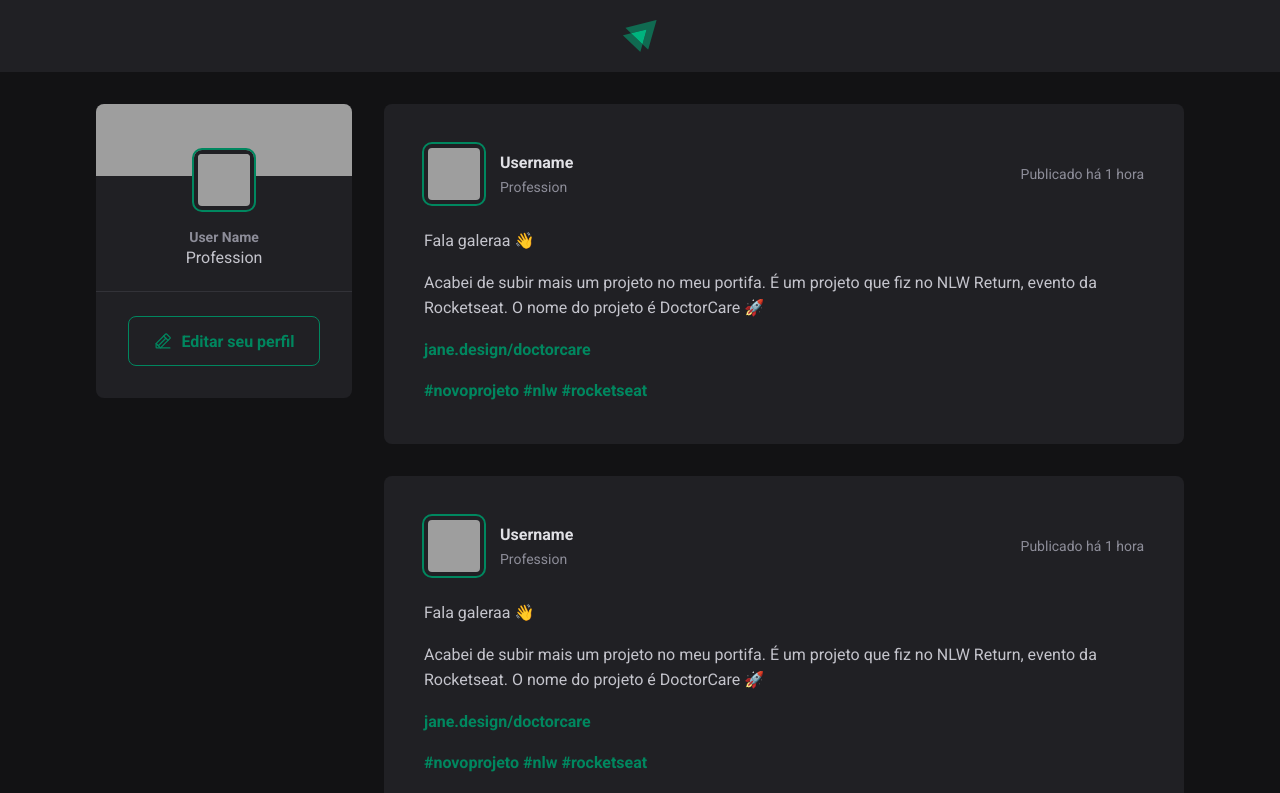
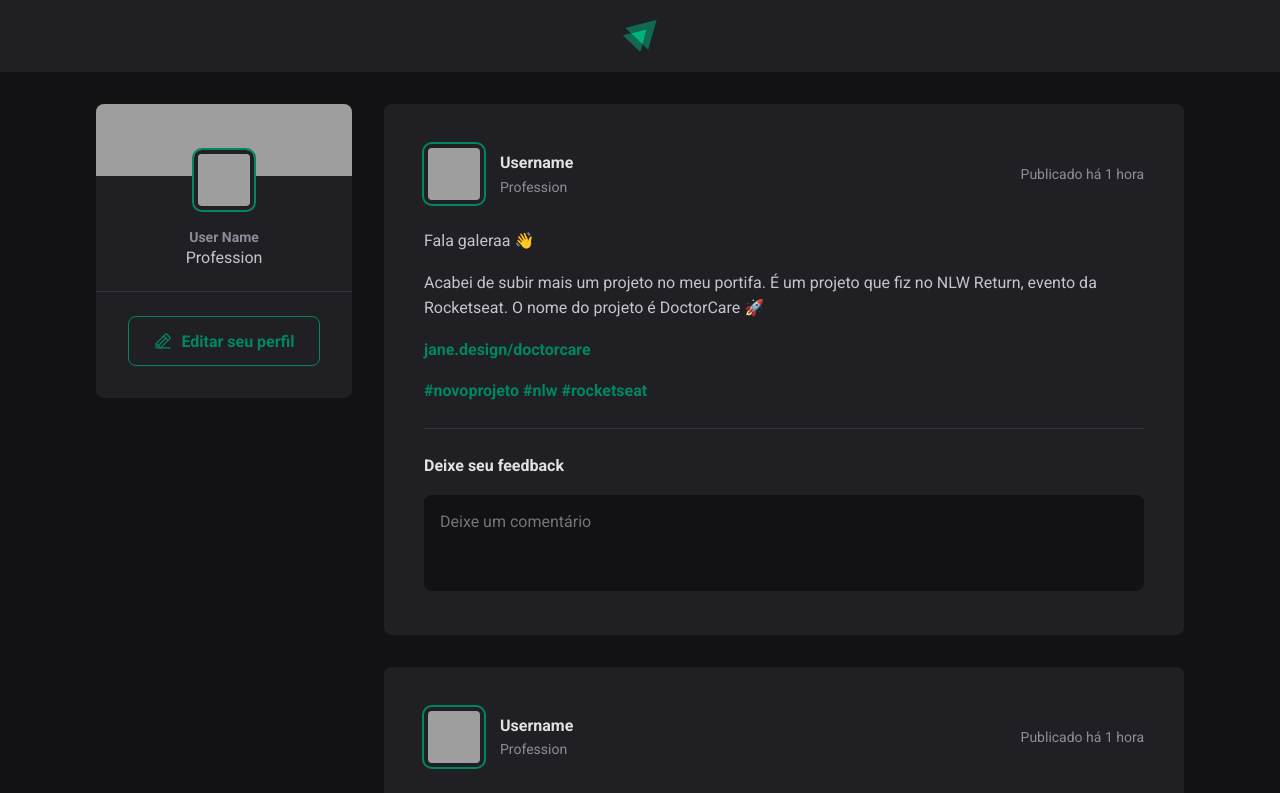
Before and after one commit to joao-hideki/Ignite-Feed, a React (Vite) app: page / in a window 1280 px wide. Shown: the top 793 px of the page. Built offline with nearby package versions, Linux system fonts and the light colour scheme; grey boxes are pictures that could not be loaded.

Commit message:
criando o formulário de comentários no componente Post

```diff
--- a/src/components/Post.jsx
+++ b/src/components/Post.jsx
@@ -16,6 +16,7 @@
                     dateTime='2023-21-01 08:00:00'
                 >Publicado há 1 hora</time>
             </header>
+
             <div className={styles.content}>
                 <p>Fala galeraa 👋</p>
                 <p>
@@ -28,6 +29,14 @@
                     <a href=''>#rocketseat</a>
                 </p>
             </div>
+
+            <form className={styles.commentForm}>
+                <strong>Deixe seu feedback</strong>
+                <textarea placeholder='Deixe um comentário' />
+                <footer>
+                    <button type='submit'>Publicar</button>
+                </footer>
+            </form>
         </article>
     )
 }
--- a/src/components/Post.module.css
+++ b/src/components/Post.module.css
@@ -65,3 +65,54 @@
     font-size: 0.875rem;
     line-height: 1.6;
 }
+
+.commentForm {
+    width: 100%;
+    margin-top: 1.5rem;
+    padding-top: 1.5rem;
+    border-top: 1px solid var(--gray-600);
+}
+
+.commentForm > strong {
+    line-height: 1.6;
+    color: var(--gray-100);
+}
+
+.commentForm textarea {
+    width: 100%;
+    background-color: var(--gray-900);
+    border: 0;
+    resize: none;
+    height: 6rem;
+    padding: 1rem;
+    border-radius: 8px;
+    color: var(--gray-100);
+    line-height: 1.4;
+    margin-top: 1rem;
+}
+
+.commentForm footer {
+    visibility: hidden;
+    max-height: 0;
+}
+
+.commentForm:focus-within footer {
+    visibility: visible;
+    max-height: none;
+}
+
+.commentForm button[type=submit] {
+    padding: 1rem 1.5rem;
+    margin-top: 1rem;
+    border-radius: 8px;
+    border: 0;
+    background-color: var(--green-500);
+    color: var(--white);
+    font-weight: bold;
+    cursor: pointer;
+    transition: background-color 0.1s;
+}
+
+.commentForm button[type=submit]:hover {
+    background-color: var(--green-300);
+}
--- a/src/global.css
+++ b/src/global.css
@@ -11,6 +11,11 @@
 
     --green-300: #00b37e;
     --green-500: #00875f;
+}
+
+:focus {
+    outline: transparent;
+    box-shadow: 0 0 0 2px var(--green-500);
 }
 
 * {
```
Lines whose indentation alone changed are shown as unchanged.
